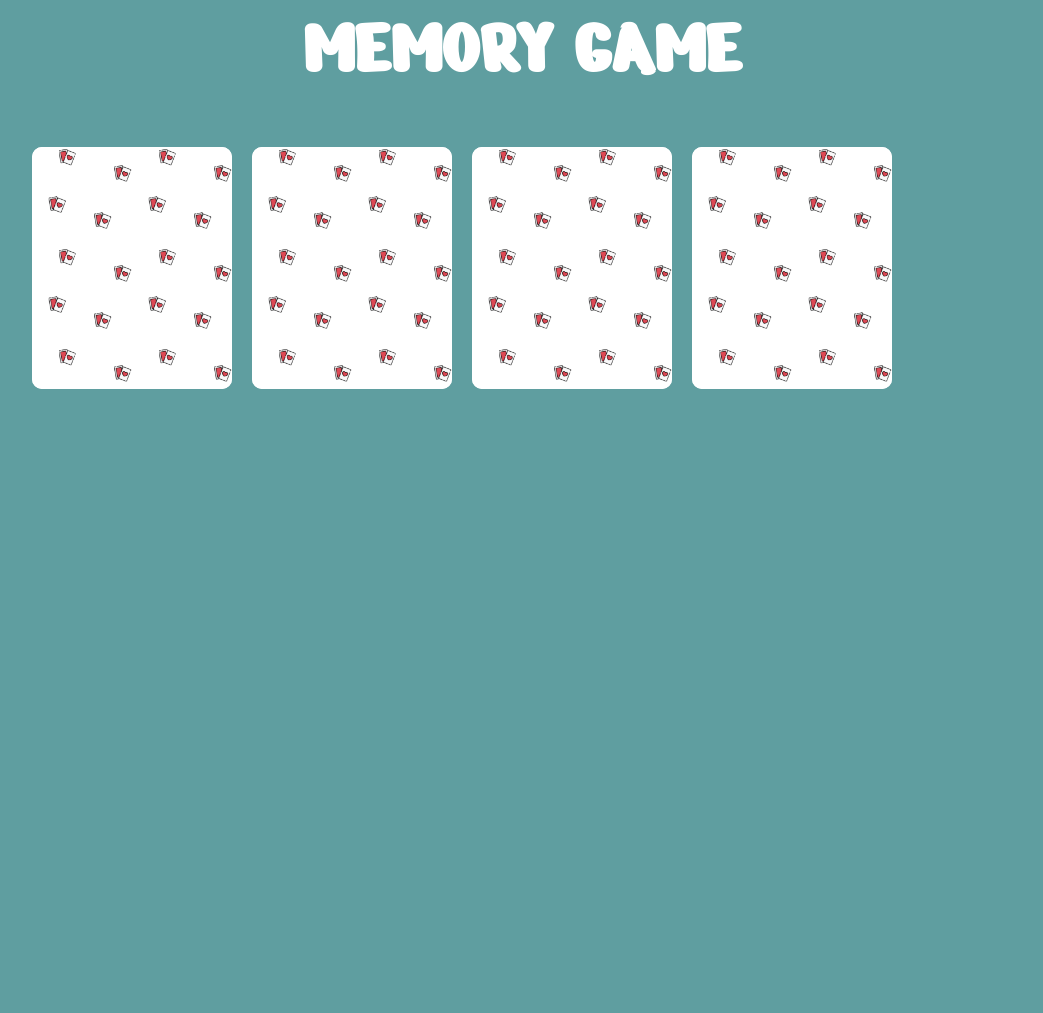
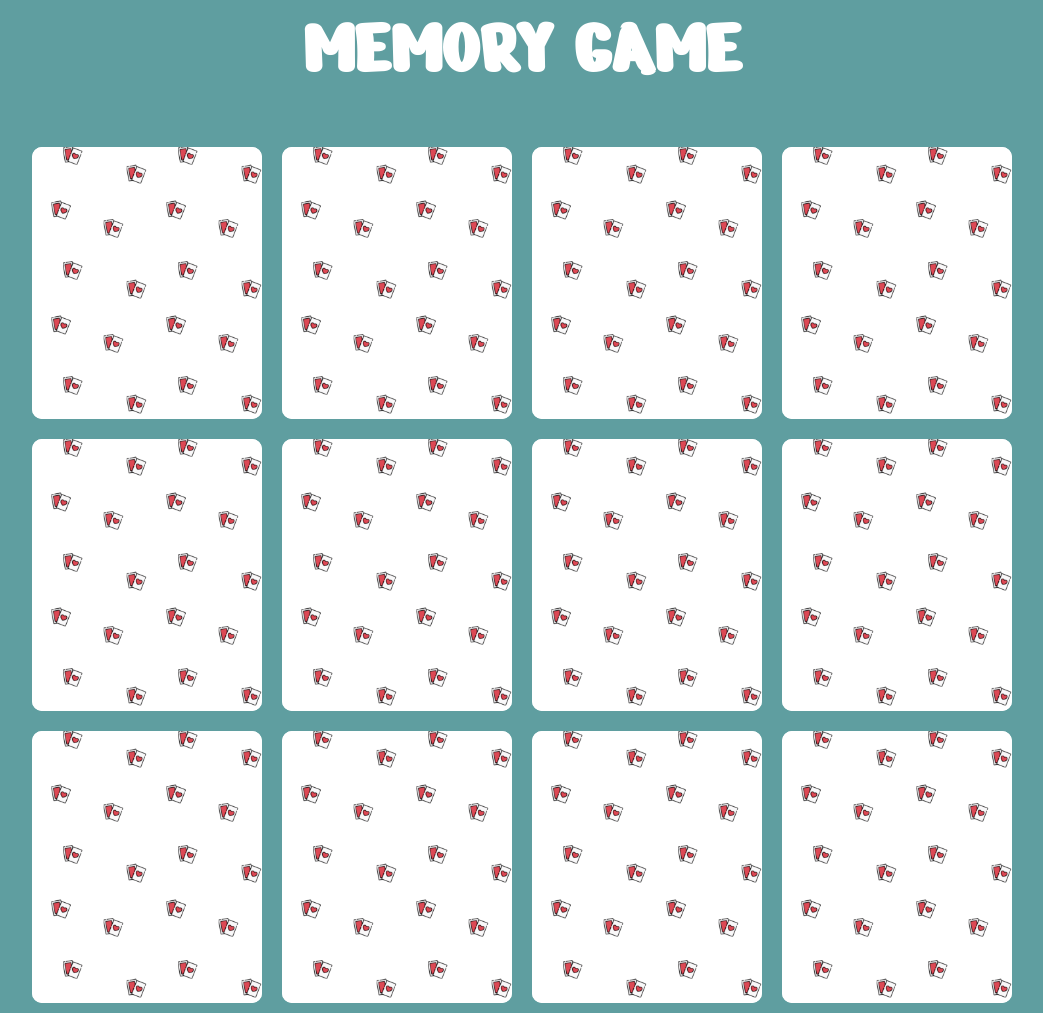
Before and after one commit to FedericaDiChio/html-css-memory, a plain HTML site: page index.html in a window 1280 px wide. Shown: the whole page, without its empty margins (118-1161 px from the left). Before the commit the page ends 800 px from the top, so only its background shows below. Drawn offline with Linux system fonts and the light colour scheme.

Commit message:
correzione margini e card-back. Aggiunge tutte le sezioni

```diff
--- a/css/style.css
+++ b/css/style.css
@@ -5,7 +5,7 @@
     padding: 0;
 }
 
-clearfix::after {
+.clearfix::after {
     clear: both;
     display: table;
     content: "";
@@ -17,15 +17,6 @@ body {
     text-align: center;
 }
 
-/* header  */
-header {
-    font-size: 40px;
-   text-transform: uppercase;
-    color: white;
-}
-
-/* corpo centrale */
-
 .container {
     width: 1000px;
     margin: 0 auto;
@@ -33,12 +24,20 @@ header {
 }
 
 
+/* header  */
+header {
+    font-size: 40px;
+    text-transform: uppercase;
+    color: white;
+
+}
+
+/* corpo centrale */
+
 .col {
-    width: 20%;
-    margin: 10px;
+    width: 23%;
+    margin: 1%;
     float: left;
-
-
 }
 
 .card {
@@ -71,8 +70,8 @@ header {
 }
 
 
-.card-back:hover{
-    display:none;
+.card:hover .card-back {
+    opacity: 0;
 }
 
 .card:hover h4 {
--- a/index.html
+++ b/index.html
@@ -16,6 +16,7 @@
     </header>
     <!-- corpo centrale -->
     <main class="container">
+        <!-- PRIMA RIGA -->
         <section class="clearfix">
             <div class="col">
                 <div class="box">
@@ -53,6 +54,83 @@
                     </div>
                 </div>
             </div>
+            <!-- SECONDA RIGA -->
+        </section><section class="clearfix">
+            <div class="col">
+                <div class="box">
+                    <div class="card">
+                        <img src="./img/noun_Tram_3134750.png" alt="">
+                        <h4>Tram</h4>
+                        <div class="card-back"></div>
+                    </div>
+                </div>
+            </div>
+            <div class="col">
+                <div class="box">
+                    <div class="card">
+                        <img src="./img/noun_air_balloon_3134741.png" alt="">
+                        <h4>Air Balloon</h4>
+                        <div class="card-back"></div>
+                    </div>
+                </div>
+            </div>
+            <div class="col">
+                <div class="box">
+                    <div class="card">
+                        <img src="./img/noun_Tractor_3134797.png" alt="">
+                        <h4>Tractor</h4>
+                        <div class="card-back"></div>
+                    </div>
+                </div>
+            </div>
+            <div class="col">
+                <div class="box">
+                    <div class="card">
+                        <img src="./img/noun_Bicycle_3134821.png" alt="">
+                        <h4>Bycicle</h4>
+                        <div class="card-back"></div>
+                    </div>
+                </div>
+            </div>
+        </section>
+        <!-- TERZA RIGA -->
+        <section class="clearfix">
+            <div class="col">
+                <div class="box">
+                    <div class="card">
+                        <img src="./img/noun_Tractor_3134797.png" alt="">
+                        <h4>Tractor</h4>
+                        <div class="card-back"></div>
+                    </div>
+                </div>
+            </div>
+            <div class="col">
+                <div class="box">
+                    <div class="card">
+                        <img src="./img/noun_Cruise_Ship_3134824.png" alt="">
+                        <h4>Cruise Ship</h4>
+                        <div class="card-back"></div>
+                    </div>
+                </div>
+            </div>
+            <div class="col">
+                <div class="box">
+                    <div class="card">
+                        <img src="./img/noun_Submarine_3134738.png" alt="">
+                        <h4>Submarine</h4>
+                        <div class="card-back"></div>
+                    </div>
+                </div>
+            </div>
+            <div class="col">
+                <div class="box">
+                    <div class="card">
+                        <img src="./img/noun_Tram_3134750.png" alt="">
+                        <h4>Tram</h4>
+                        <div class="card-back"></div>
+                    </div>
+                </div>
+            </div>
         </section>
     </main>
     <footer></footer>
```
